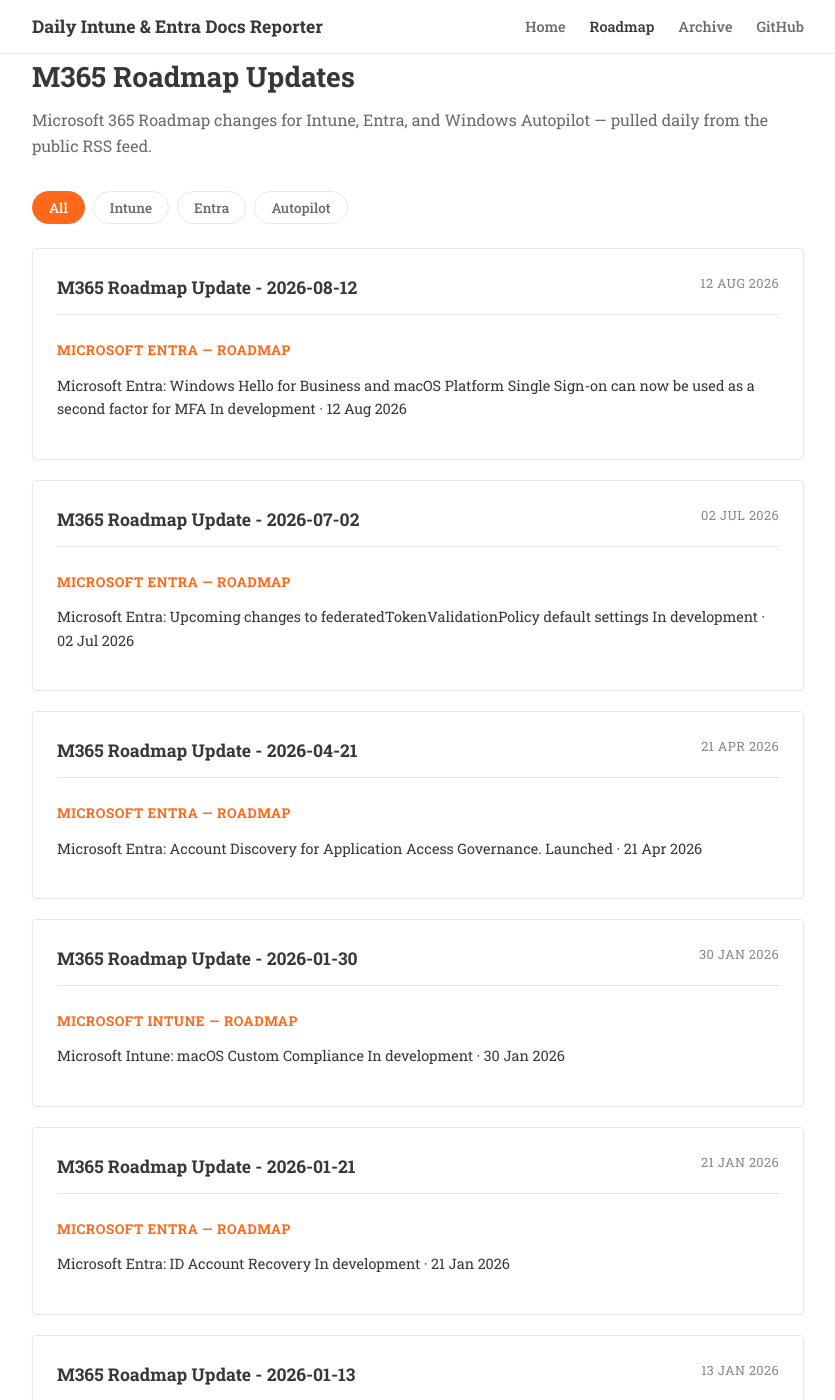
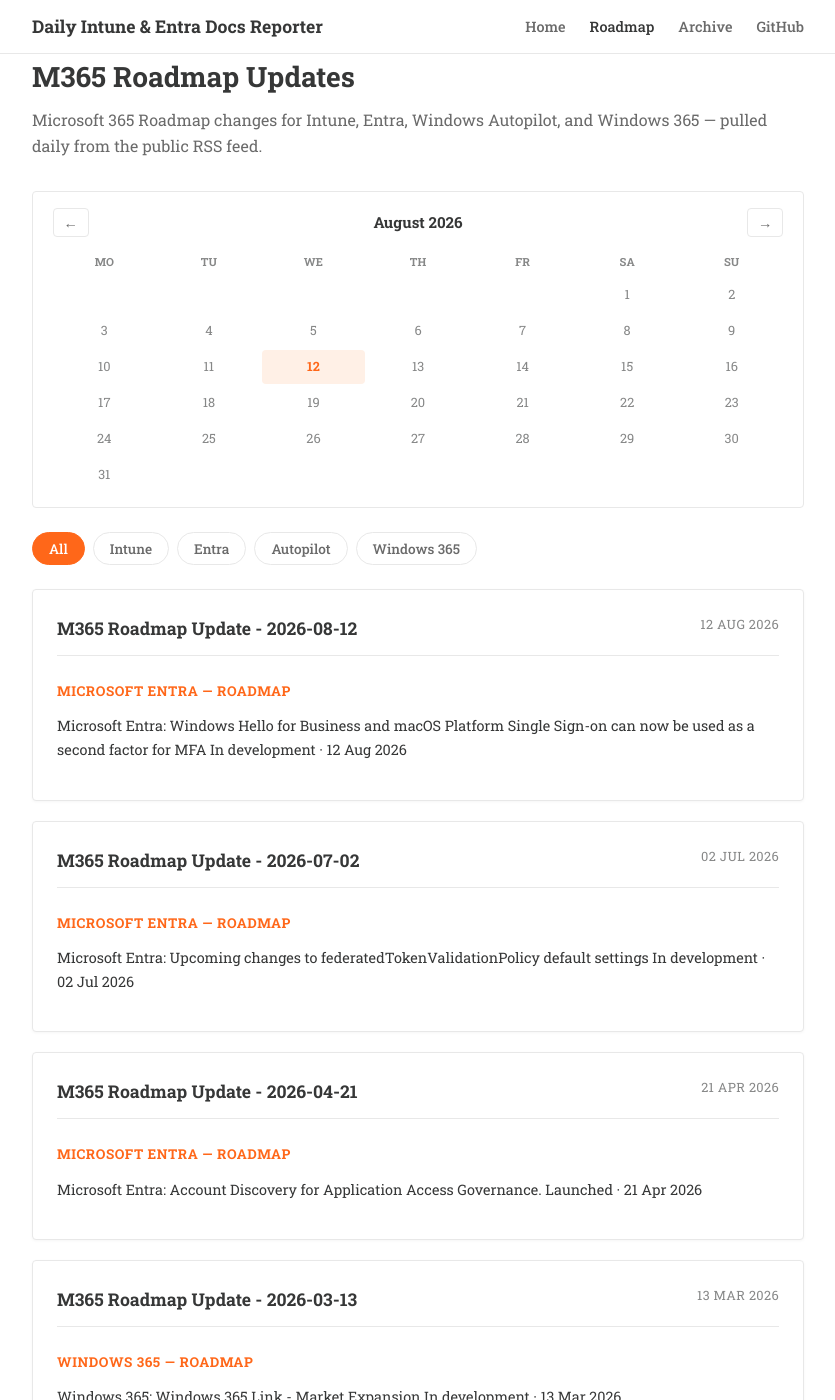
Before and after one commit to BurgerhoutJ/daily-intune-docs-reporter, a Jekyll site: the page built from site/roadmap.html, in a window 1280 px wide and 1400 px high. Shown: the whole window, without its empty margins (222-1057 px from the left). Built offline with Jekyll 4.4.1, drawn with Linux system fonts in a browser that asks for light colours; some of the changed text lies outside the part shown.

Commit message:
Add Windows 365 to roadmap, add calendar navigation

```diff
--- /dev/null
+++ b/site/_posts/2025-11-26-roadmap.md
@@ -0,0 +1,10 @@
+---
+title: "M365 Roadmap Update - 2025-11-26"
+date: 2025-11-26
+category: roadmap
+---
+
+## Windows 365 — Roadmap
+
+- [Windows 365: Frontline in Shared mode  availability for Switzerland North, Switzerland West, Norway East, Norway East, Norway West, UAE central, UAE north](https://www.microsoft.com/microsoft-365/roadmap?id=495263)
+  In development · 26 Nov 2025
--- /dev/null
+++ b/site/_posts/2026-03-03-roadmap.md
@@ -0,0 +1,10 @@
+---
+title: "M365 Roadmap Update - 2026-03-03"
+date: 2026-03-03
+category: roadmap
+---
+
+## Windows 365 — Roadmap
+
+- [Windows 365: Windows 365 Link - Customization of the login screen](https://www.microsoft.com/microsoft-365/roadmap?id=546245)
+  Launched · 03 Mar 2026
--- /dev/null
+++ b/site/_posts/2026-03-13-roadmap.md
@@ -0,0 +1,10 @@
+---
+title: "M365 Roadmap Update - 2026-03-13"
+date: 2026-03-13
+category: roadmap
+---
+
+## Windows 365 — Roadmap
+
+- [Windows 365: Windows 365 Link  - Market Expansion](https://www.microsoft.com/microsoft-365/roadmap?id=558253)
+  In development · 13 Mar 2026
--- a/site/assets/css/style.css
+++ b/site/assets/css/style.css
@@ -273,6 +273,84 @@
 }
 
 /* Filter bar */
+/* Calendar */
+.calendar-wrap {
+  background: var(--surface);
+  border: 1px solid var(--border);
+  border-radius: var(--radius);
+  padding: 1rem 1.25rem;
+  margin-bottom: 1.5rem;
+}
+
+.calendar-nav {
+  display: flex;
+  align-items: center;
+  justify-content: space-between;
+  margin-bottom: 0.75rem;
+}
+
+.calendar-nav button {
+  background: none;
+  border: 1px solid var(--border);
+  border-radius: var(--radius);
+  padding: 0.25rem 0.6rem;
+  cursor: pointer;
+  font-size: 0.9rem;
+  color: var(--text-secondary);
+  font-family: var(--font);
+}
+
+.calendar-nav button:hover {
+  border-color: var(--accent);
+  color: var(--accent);
+}
+
+#cal-title {
+  font-weight: 600;
+  font-size: 0.95rem;
+}
+
+.calendar-grid {
+  display: grid;
+  grid-template-columns: repeat(7, 1fr);
+  gap: 2px;
+}
+
+.cal-header {
+  text-align: center;
+  font-size: 0.7rem;
+  font-weight: 600;
+  color: var(--text-muted);
+  text-transform: uppercase;
+  padding: 0.25rem 0;
+}
+
+.cal-empty {
+  padding: 0.4rem;
+}
+
+.cal-day {
+  text-align: center;
+  padding: 0.4rem 0.2rem;
+  font-size: 0.8rem;
+  border-radius: 4px;
+  color: var(--text-muted);
+}
+
+.cal-day.has-post {
+  background: #fff0e6;
+  color: var(--accent);
+  font-weight: 600;
+  cursor: pointer;
+  transition: background 0.15s;
+}
+
+.cal-day.has-post:hover {
+  background: var(--accent);
+  color: #fff;
+}
+
+/* Filter bar */
 .filter-bar {
   display: flex;
   gap: 0.5rem;
--- a/site/roadmap.html
+++ b/site/roadmap.html
@@ -6,22 +6,32 @@
 
 <div class="page-header">
   <h1>M365 Roadmap Updates</h1>
-  <p>Microsoft 365 Roadmap changes for Intune, Entra, and Windows Autopilot — pulled daily from the public RSS feed.</p>
+  <p>Microsoft 365 Roadmap changes for Intune, Entra, Windows Autopilot, and Windows 365 — pulled daily from the public RSS feed.</p>
 </div>
 
 {% assign roadmap_posts = site.posts | where: "category", "roadmap" %}
 
 {% if roadmap_posts.size > 0 %}
 
+<div class="calendar-wrap">
+  <div class="calendar-nav">
+    <button id="cal-prev">&larr;</button>
+    <span id="cal-title"></span>
+    <button id="cal-next">&rarr;</button>
+  </div>
+  <div id="calendar" class="calendar-grid"></div>
+</div>
+
 <div class="filter-bar">
   <button class="filter-btn active" data-filter="all">All</button>
   <button class="filter-btn" data-filter="intune">Intune</button>
   <button class="filter-btn" data-filter="entra">Entra</button>
   <button class="filter-btn" data-filter="autopilot">Autopilot</button>
+  <button class="filter-btn" data-filter="windows365">Windows 365</button>
 </div>
 
 {% for post in roadmap_posts %}
-<div class="report-card report-full">
+<div class="report-card report-full" data-date="{{ post.date | date: '%Y-%m-%d' }}">
   <div class="card-header">
     <h2 class="card-title"><a href="{{ post.url | relative_url }}">{{ post.title }}</a></h2>
     <span class="card-date">{{ post.date | date: "%d %b %Y" }}</span>
@@ -47,9 +58,71 @@
       const text = card.textContent.toLowerCase();
       const match = filter === 'intune' ? text.includes('intune')
         : filter === 'entra' ? text.includes('entra')
-        : text.includes('autopilot');
+        : filter === 'autopilot' ? text.includes('autopilot')
+        : text.includes('windows 365');
       card.style.display = match ? '' : 'none';
     });
   });
 });
+
+// Calendar
+(function() {
+  const cards = document.querySelectorAll('.report-card[data-date]');
+  const postDates = new Set();
+  cards.forEach(c => postDates.add(c.dataset.date));
+
+  let currentMonth = new Date();
+
+  function render() {
+    const year = currentMonth.getFullYear();
+    const month = currentMonth.getMonth();
+    document.getElementById('cal-title').textContent =
+      new Date(year, month).toLocaleDateString('en-US', { month: 'long', year: 'numeric' });
+
+    const firstDay = new Date(year, month, 1).getDay();
+    const daysInMonth = new Date(year, month + 1, 0).getDate();
+    const grid = document.getElementById('calendar');
+
+    let html = '<div class="cal-header">Mo</div><div class="cal-header">Tu</div><div class="cal-header">We</div><div class="cal-header">Th</div><div class="cal-header">Fr</div><div class="cal-header">Sa</div><div class="cal-header">Su</div>';
+
+    // Adjust for Monday start (0=Mon, 6=Sun)
+    const offset = (firstDay + 6) % 7;
+    for (let i = 0; i < offset; i++) html += '<div class="cal-empty"></div>';
+
+    for (let d = 1; d <= daysInMonth; d++) {
+      const ymd = `${year}-${String(month + 1).padStart(2, '0')}-${String(d).padStart(2, '0')}`;
+      const hasPost = postDates.has(ymd);
+      const cls = hasPost ? 'cal-day has-post' : 'cal-day';
+      html += `<div class="${cls}" data-date="${ymd}">${d}</div>`;
+    }
+
+    grid.innerHTML = html;
+
+    grid.querySelectorAll('.cal-day.has-post').forEach(day => {
+      day.addEventListener('click', () => {
+        const target = document.querySelector(`.report-card[data-date="${day.dataset.date}"]`);
+        if (target) {
+          // Show all cards first, reset filter
+          document.querySelectorAll('.report-card').forEach(c => c.style.display = '');
+          document.querySelectorAll('.filter-btn').forEach(b => b.classList.remove('active'));
+          document.querySelector('.filter-btn[data-filter="all"]').classList.add('active');
+          target.scrollIntoView({ behavior: 'smooth', block: 'start' });
+          target.style.outline = '2px solid var(--accent)';
+          setTimeout(() => target.style.outline = '', 2000);
+        }
+      });
+    });
+  }
+
+  document.getElementById('cal-prev').addEventListener('click', () => {
+    currentMonth = new Date(currentMonth.getFullYear(), currentMonth.getMonth() - 1);
+    render();
+  });
+  document.getElementById('cal-next').addEventListener('click', () => {
+    currentMonth = new Date(currentMonth.getFullYear(), currentMonth.getMonth() + 1);
+    render();
+  });
+
+  render();
+})();
 </script>
--- a/tools/daily-intune-docs-reporter/report.mjs
+++ b/tools/daily-intune-docs-reporter/report.mjs
@@ -261,7 +261,7 @@
 // ---------------------------------------------------------------------------
 
 const ROADMAP_RSS_URL = 'https://www.microsoft.com/en-us/microsoft-365/RoadmapFeatureRSS/';
-const ROADMAP_PRODUCT_FILTERS = ['Microsoft Intune', 'Microsoft Entra', 'Windows Autopilot'];
+const ROADMAP_PRODUCT_FILTERS = ['Microsoft Intune', 'Microsoft Entra', 'Windows Autopilot', 'Windows 365'];
 
 async function collectRoadmapItems(window) {
   let xml;
```
Also changed, not shown: other parts of site/roadmap.html (+1 -0 lines).
